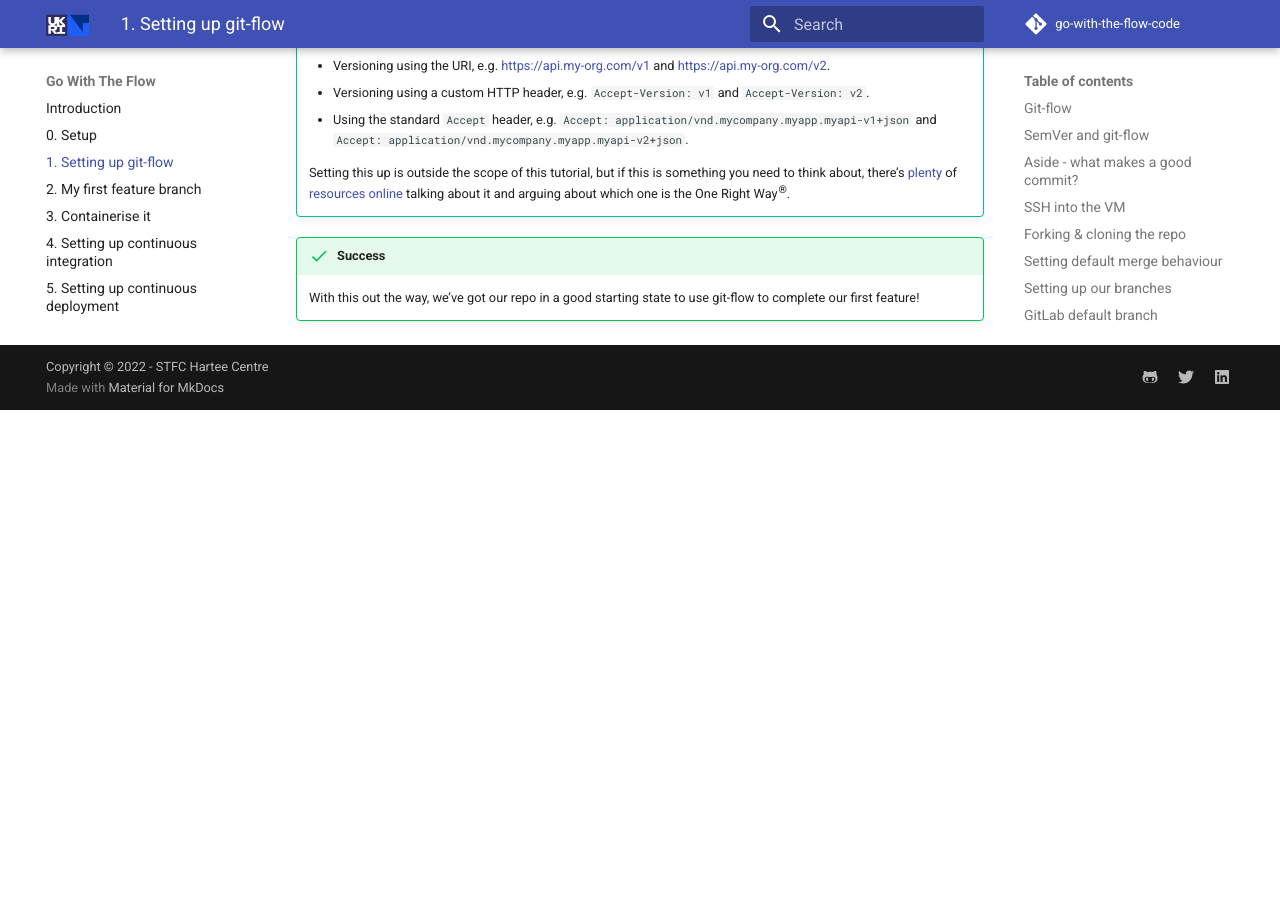
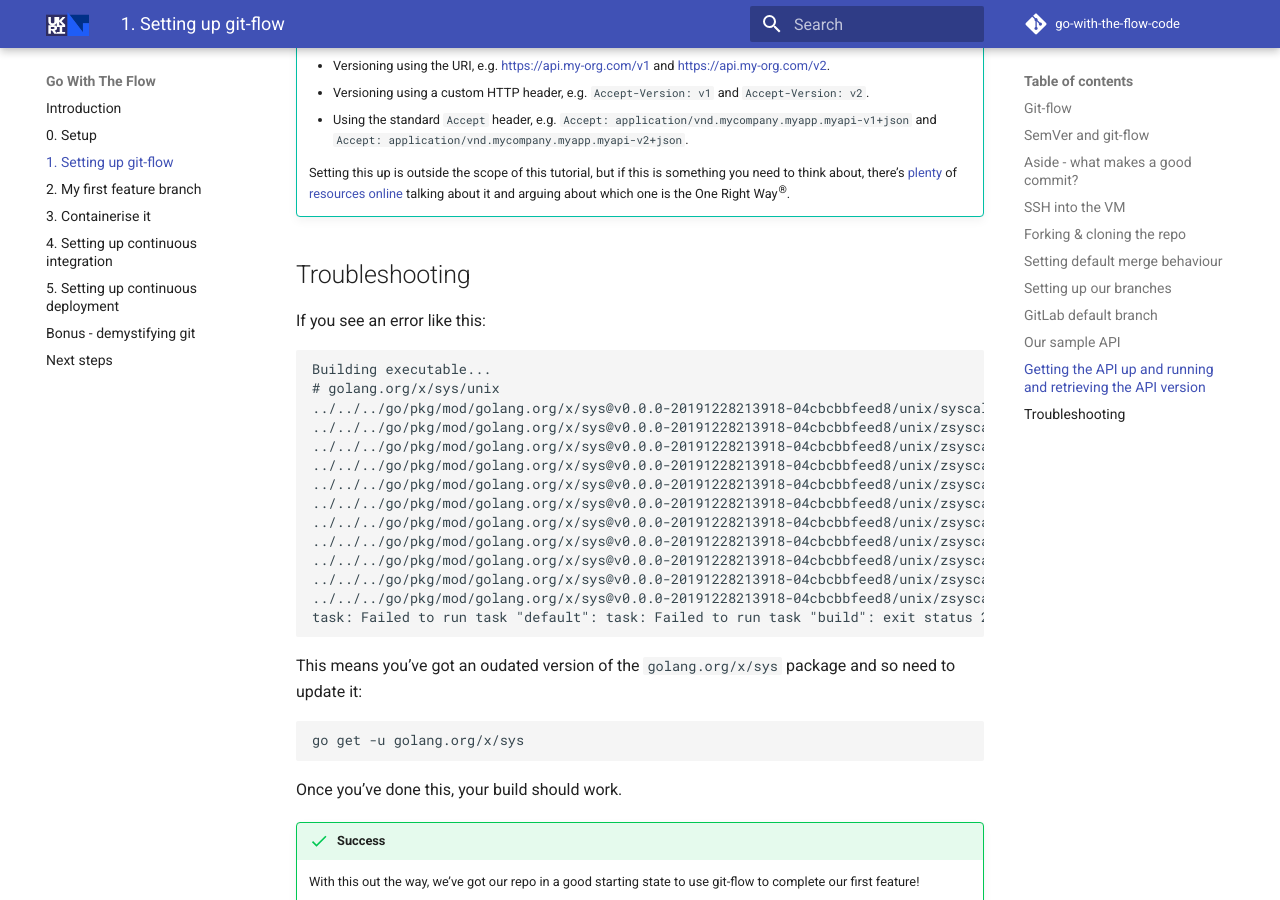
Before and after one commit to stfc/docker-and-gh-actions-for-ml, an MkDocs documentation site: the page built from docs/1-setting-up-git-flow.md, in a window 1280 px wide and 900 px high, scrolled down 8520 px. Built offline with MkDocs 1.6.1 and Material for MkDocs 9.7.7, drawn with Linux system fonts in a browser that asks for light colours; emoji names are drawn with the system emoji font; comment, search, counter and statistics services are not loaded; before the commit the page ends 8930 px from its top, so only the background shows below that.

Commit message:
Add troubleshooting to section 1.

````diff
--- a/docs/1-setting-up-git-flow.md
+++ b/docs/1-setting-up-git-flow.md
@@ -250,5 +250,34 @@
 
     Setting this up is outside the scope of this tutorial, but if this is something you need to think about, there's [plenty](https://stackoverflow.com/questions/389169/best-practices-for-api-versioning){target="_blank" rel="noopener noreferrer"} of [resources](https://www.xmatters.com/blog/devops/blog-four-rest-api-versioning-strategies/){target="_blank" rel="noopener noreferrer"} [online](https://restfulapi.net/versioning/){target="_blank" rel="noopener noreferrer"} talking about it and arguing about which one is the One Right Way^®^.
 
+## Troubleshooting
+
+If you see an error like this:
+
+```
+Building executable...
+# golang.org/x/sys/unix
+../../../go/pkg/mod/golang.org/x/sys@v0.0.0-20191228213918-04cbcbbfeed8/unix/syscall_darwin.1_13.go:25:3: //go:linkname must refer to declared function or variable
+../../../go/pkg/mod/golang.org/x/sys@v0.0.0-20191228213918-04cbcbbfeed8/unix/zsyscall_darwin_arm64.1_13.go:27:3: //go:linkname must refer to declared function or variable
+../../../go/pkg/mod/golang.org/x/sys@v0.0.0-20191228213918-04cbcbbfeed8/unix/zsyscall_darwin_arm64.1_13.go:40:3: //go:linkname must refer to declared function or variable
+../../../go/pkg/mod/golang.org/x/sys@v0.0.0-20191228213918-04cbcbbfeed8/unix/zsyscall_darwin_arm64.go:28:3: //go:linkname must refer to declared function or variable
+../../../go/pkg/mod/golang.org/x/sys@v0.0.0-20191228213918-04cbcbbfeed8/unix/zsyscall_darwin_arm64.go:43:3: //go:linkname must refer to declared function or variable
+../../../go/pkg/mod/golang.org/x/sys@v0.0.0-20191228213918-04cbcbbfeed8/unix/zsyscall_darwin_arm64.go:59:3: //go:linkname must refer to declared function or variable
+../../../go/pkg/mod/golang.org/x/sys@v0.0.0-20191228213918-04cbcbbfeed8/unix/zsyscall_darwin_arm64.go:75:3: //go:linkname must refer to declared function or variable
+../../../go/pkg/mod/golang.org/x/sys@v0.0.0-20191228213918-04cbcbbfeed8/unix/zsyscall_darwin_arm64.go:90:3: //go:linkname must refer to declared function or variable
+../../../go/pkg/mod/golang.org/x/sys@v0.0.0-20191228213918-04cbcbbfeed8/unix/zsyscall_darwin_arm64.go:105:3: //go:linkname must refer to declared function or variable
+../../../go/pkg/mod/golang.org/x/sys@v0.0.0-20191228213918-04cbcbbfeed8/unix/zsyscall_darwin_arm64.go:121:3: //go:linkname must refer to declared function or variable
+../../../go/pkg/mod/golang.org/x/sys@v0.0.0-20191228213918-04cbcbbfeed8/unix/zsyscall_darwin_arm64.go:121:3: too many errors
+task: Failed to run task "default": task: Failed to run task "build": exit status 2
+```
+
+This means you've got an oudated version of the `golang.org/x/sys` package and so need to update it:
+
+```bash
+go get -u golang.org/x/sys
+```
+
+Once you've done this, your build should work.
+
 !!! success
     With this out the way, we've got our repo in a good starting state to use git-flow to complete our first feature!
````
